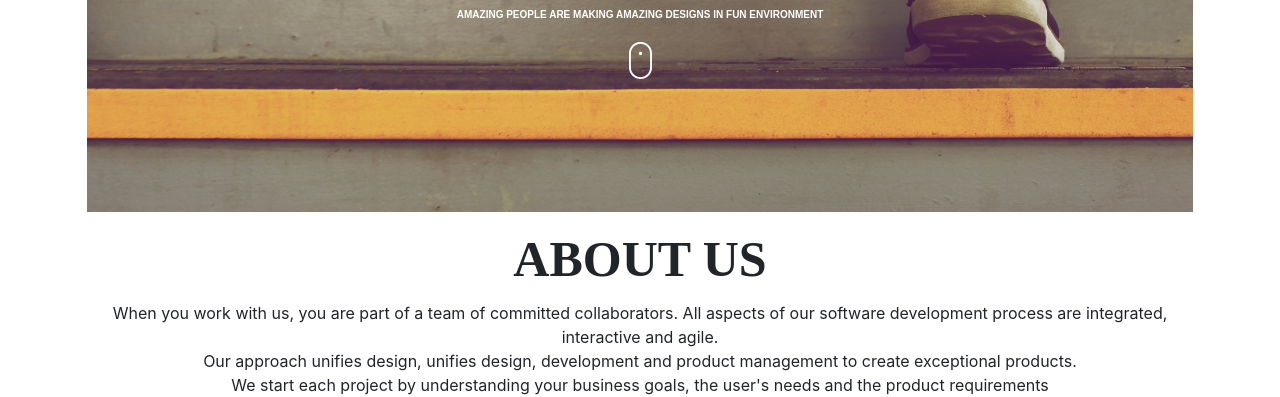
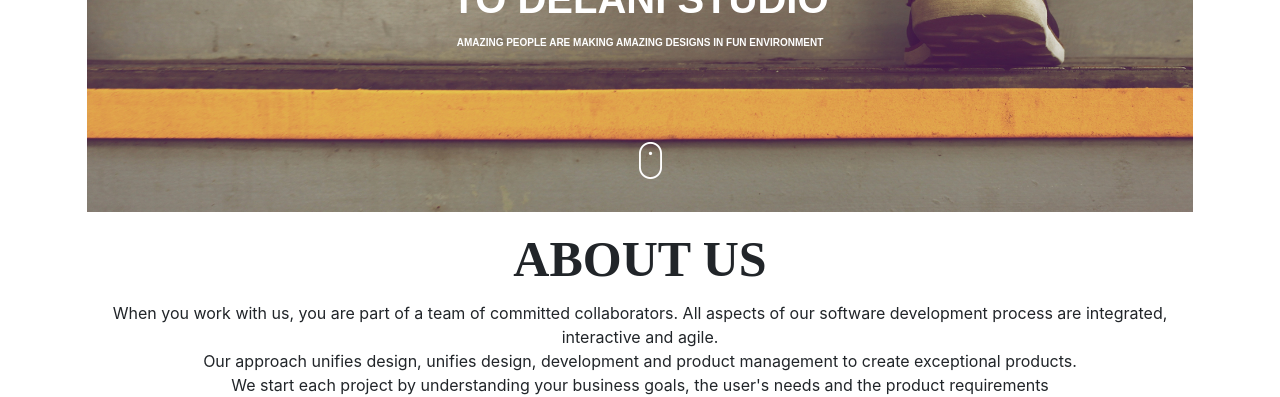
Before and after one commit to niEmerance/week3Project, a plain HTML site: page index.html in a window 1280 px wide. Shown: the part 413-810 px from the top of the page. Drawn offline with Linux system fonts and the light colour scheme.

Commit message:
Designing the mouse click

```diff
--- a/css/styles.css
+++ b/css/styles.css
@@ -10,6 +10,7 @@
     background-repeat: no-repeat;
     background-size: 100%;
     height: 630px;
+    padding: 30px;
 }
 .main .home #homecontent{
     text-align: center;
@@ -136,6 +137,10 @@ footer .Titleyear{
 footer .year{
     margin-left: 550px;
 }
+.main .home #mouse{
+    padding-left: 520px;
+    padding-top: 70px;
+}
 #first{
     display: none;
 }
--- a/index.html
+++ b/index.html
@@ -17,7 +17,10 @@
                         <img src="img/logo.png">
                             <h1>WELCOME<br/> TO DELANI STUDIO</h1>
                             <p>AMAZING PEOPLE ARE MAKING AMAZING DESIGNS IN FUN ENVIRONMENT</p>
-                            <img src="img/mouse_click.png">
+
+                    </div>
+                    <div id="mouse">
+                    <img src="img/mouse_click.png" >
                     </div>
             </div>
             <div  class="aboutus">
```
